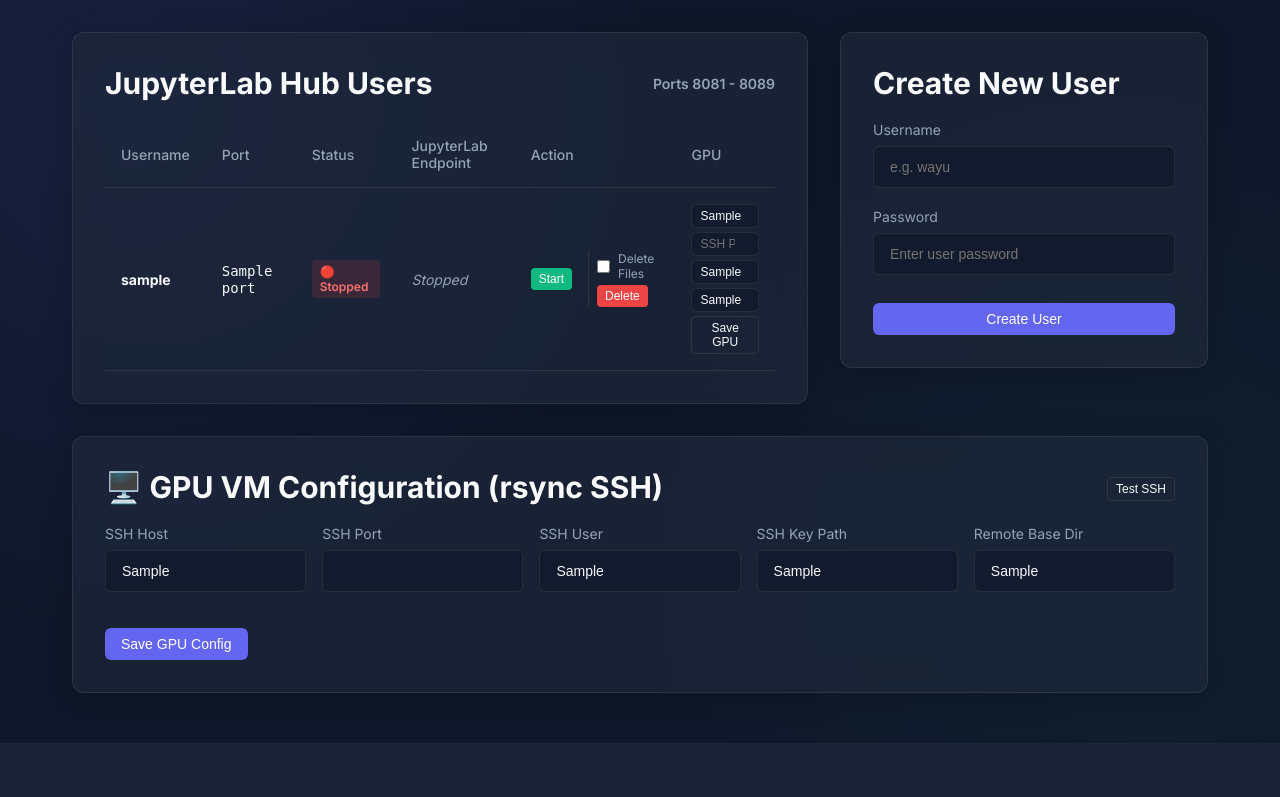
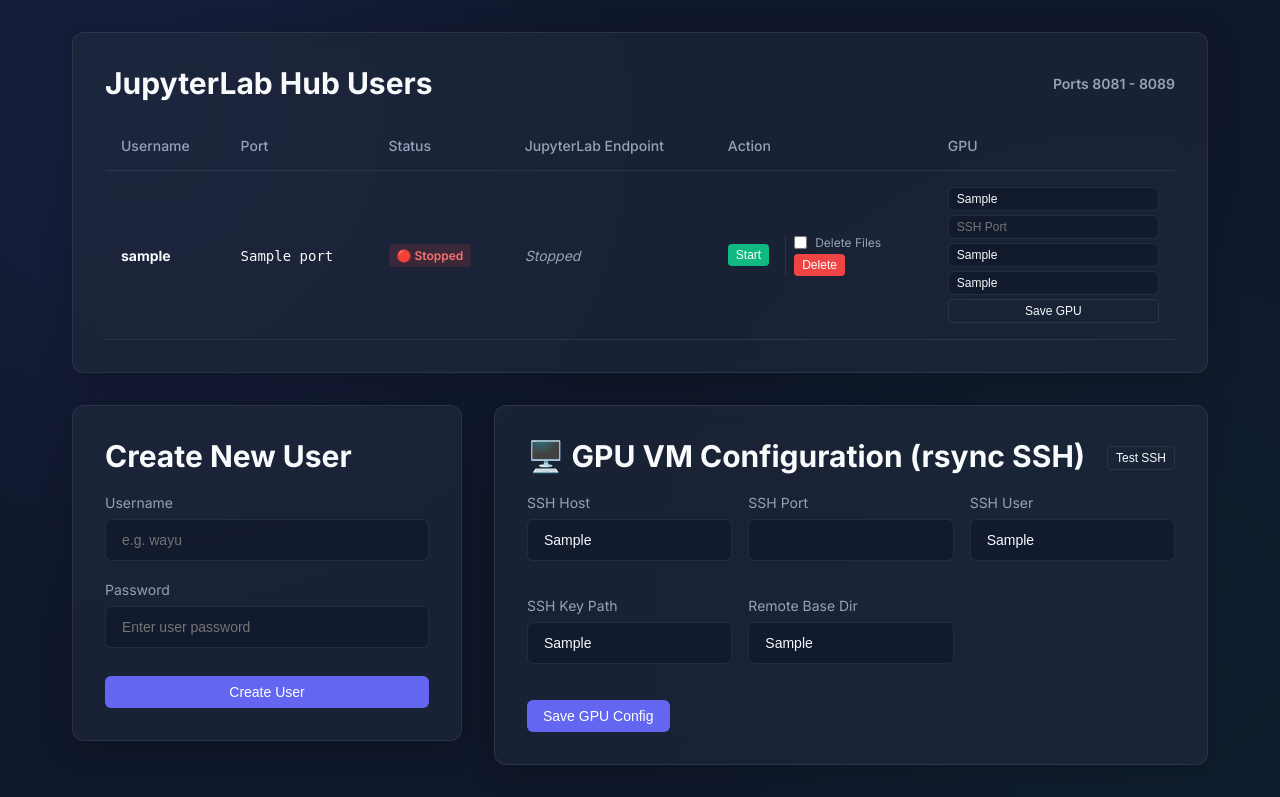
Before and after one commit to cusniwtt/hubjupylab, a FastAPI app: template templates/admin.html in a window 1280 px wide. Shown: the part 57-854 px from the top of the page. Before the commit the page ends 800 px from the top, so only its background shows below. Run offline with FastAPI, Linux system fonts and the light colour scheme; the template is opened without the code that fills it: most values are stand-ins (such as "Sample title", 1, 10 or a date in 2020); parts of the project's set-up code (start-up, migrations or seed data) failed here and were passed over.

Commit message:
style(admin): row-align user form and GPU config
Group the cards in a flex container to sit side-by-side on desktop.

Fix verify_gpu.py port conflict to pass tests.

```diff
--- a/scratch/verify_gpu.py
+++ b/scratch/verify_gpu.py
@@ -19,7 +19,7 @@ def test_gpu_features():
     db.delete_user("gpu_test_user")
 
     # 2. Create test user
-    db.create_user("gpu_test_user", "test_pass", role="user", port=8082)
+    db.create_user("gpu_test_user", "test_pass", role="user", port=8095)
     user = db.get_user_by_username("gpu_test_user")
     assert user is not None
     assert user['gpu_ssh_host'] is None
--- a/static/style.css
+++ b/static/style.css
@@ -231,14 +231,30 @@ main {
 
 /* Admin Dashboard layout */
 .admin-grid {
-    display: grid;
-    grid-template-columns: 1fr;
+    display: flex;
+    flex-direction: column;
     gap: 2rem;
 }
 
-@media (min-width: 768px) {
-    .admin-grid {
-        grid-template-columns: 2fr 1fr;
+.admin-bottom-row {
+    display: flex;
+    gap: 2rem;
+    align-items: stretch;
+}
+
+.admin-bottom-row > .card:first-child {
+    flex: 1;
+    min-width: 300px;
+}
+
+.admin-bottom-row > .card:last-child {
+    flex: 2;
+    min-width: 300px;
+}
+
+@media (max-width: 1024px) {
+    .admin-bottom-row {
+        flex-direction: column;
     }
 }
 
--- a/templates/admin.html
+++ b/templates/admin.html
@@ -83,11 +83,13 @@
             </tbody>
         </table>
         {% else %}
-        <p style="color: var(--text-secondary); text-align: center; margin-top: 2rem;">No users created yet. Use the form on the right to create one.</p>
+        <p style="color: var(--text-secondary); text-align: center; margin-top: 2rem;">No users created yet. Use the form below to create one.</p>
         {% endif %}
     </div>
 
-    <!-- Right Column: Create User -->
+    <!-- Bottom Row: Create User & GPU VM Config -->
+    <div class="admin-bottom-row">
+        <!-- Create User -->
         <div class="card" style="height: fit-content;">
             <div class="section-title">
                 <h2>Create New User</h2>
@@ -104,10 +106,9 @@
                 <button type="submit" class="btn btn-primary" style="width: 100%; margin-top: 0.5rem;">Create User</button>
             </form>
         </div>
-</div>
 
         <!-- GPU SSH Configuration -->
-<div class="card" style="margin-top: 2rem;">
+        <div class="card" style="height: fit-content;">
             <div class="section-title">
                 <h2>🖥️ GPU VM Configuration (rsync SSH)</h2>
                 <form action="/admin/gpu/test" method="POST" style="display: inline;">
@@ -140,4 +141,6 @@
                 <button type="submit" class="btn btn-primary" style="margin-top: 1rem;">Save GPU Config</button>
             </form>
         </div>
+    </div>
+</div>
 {% endblock %}
```
Lines whose indentation alone changed are shown as unchanged.
